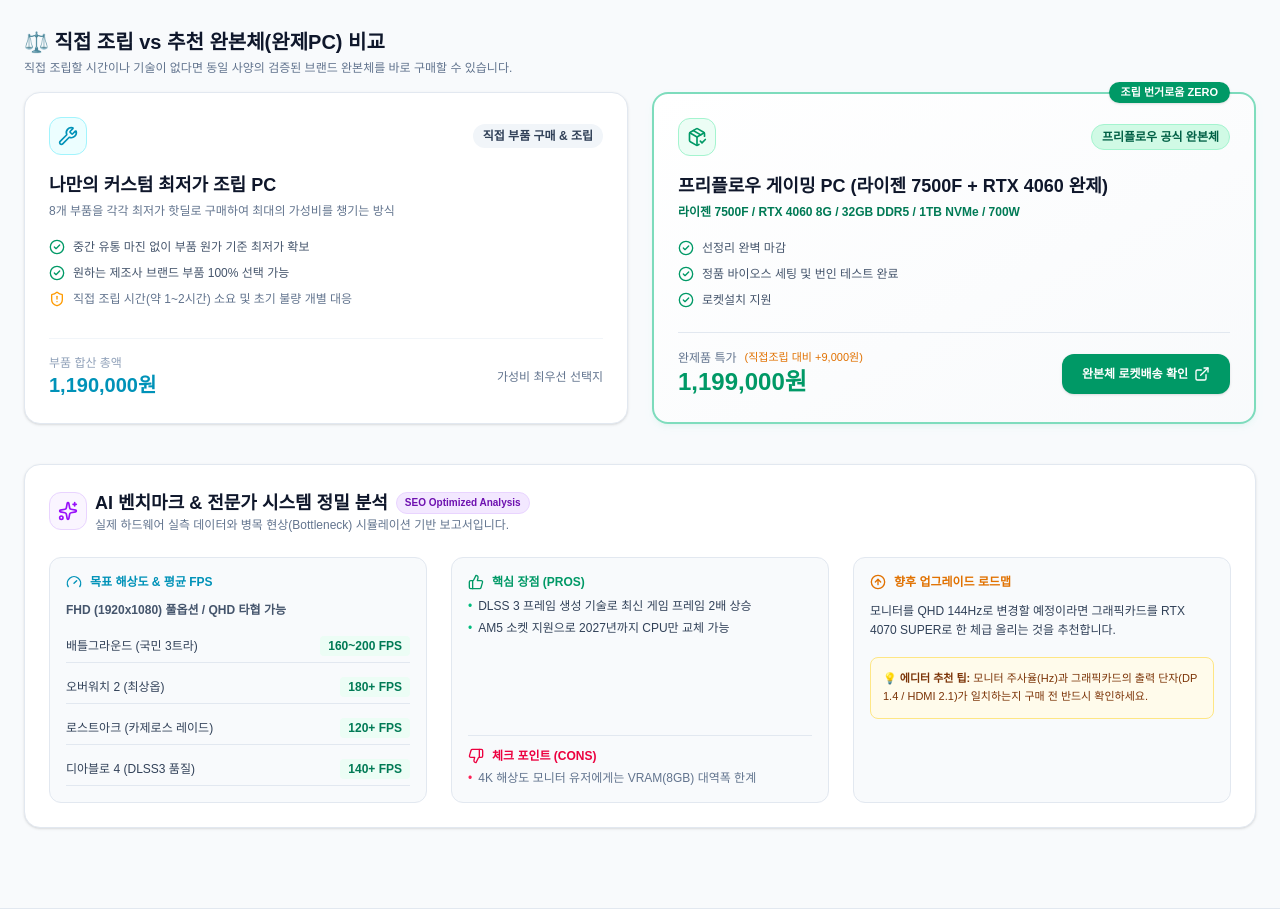
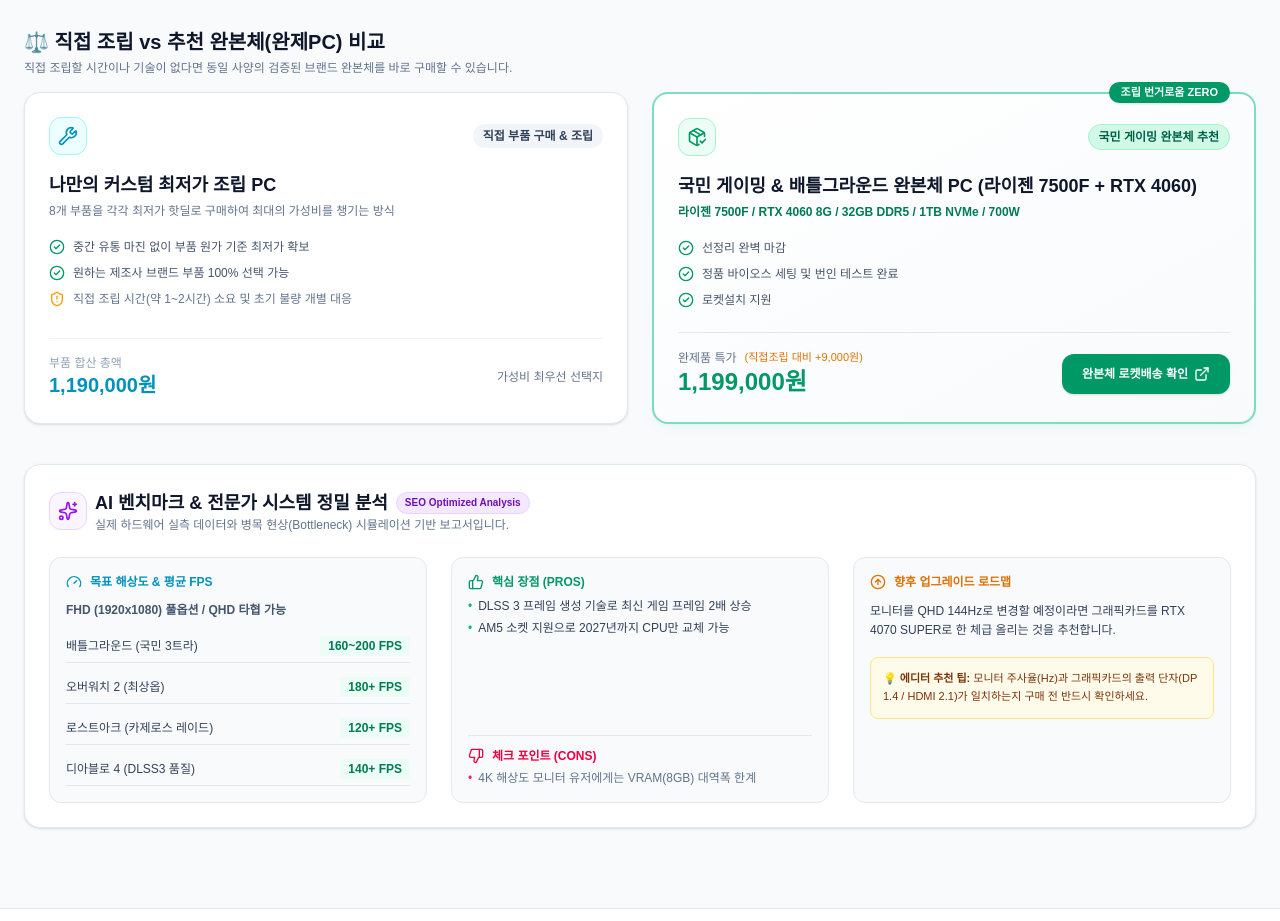
Before and after one commit to asafire777-git/pccraft, a Next.js app: page / in a window 1280 px wide. Shown: the part 2560-3481 px from the top of the page. Built offline with nearby package versions, Linux system fonts and the light colour scheme.

Commit message:
refactor: update prebuilt cards to purpose-driven and game-specific titles

```diff
--- a/components/PrebuiltComparison.tsx
+++ b/components/PrebuiltComparison.tsx
@@ -89,7 +89,7 @@
                 <PackageCheck className="w-5 h-5" />
               </span>
               <span className="text-xs font-semibold px-2.5 py-1 rounded-full bg-emerald-100 dark:bg-emerald-950/40 text-emerald-800 dark:text-emerald-300 border border-emerald-200 dark:border-emerald-800/40">
-                {prebuilt.brand} 공식 완본체
+                {prebuilt.brand} 완본체 추천
               </span>
             </div>
 
--- a/data/presets.ts
+++ b/data/presets.ts
@@ -54,8 +54,8 @@
       case: 'case-darkflash-dk200'
     },
     recommendedPrebuilt: {
-      title: '한성컴퓨터 Master T56 (라이젠 5600 + GTX 1650 완본체)',
-      brand: '한성컴퓨터',
+      title: '롤·발로란트 e스포츠 가성비 추천 완본체 PC (라이젠 5600 + GTX 1650)',
+      brand: 'e스포츠 게이밍',
       price: 599000,
       affiliateUrl: 'https://link.coupang.com/a/sample_prebuilt_entry',
       imageUrl: 'https://images.unsplash.com/photo-1587202372775-e229f172b9d7?w=500&auto=format&fit=crop&q=60',
@@ -94,8 +94,8 @@
       case: 'case-darkflash-dk200'
     },
     recommendedPrebuilt: {
-      title: '프리플로우 게이밍 PC (라이젠 7500F + RTX 4060 완제)',
-      brand: '프리플로우',
+      title: '국민 게이밍 & 배틀그라운드 완본체 PC (라이젠 7500F + RTX 4060)',
+      brand: '국민 게이밍',
       price: 1199000,
       affiliateUrl: 'https://link.coupang.com/a/sample_prebuilt_mainstream',
       imageUrl: 'https://images.unsplash.com/photo-1593640408182-31c70c8268f5?w=500&auto=format&fit=crop&q=60',
@@ -134,8 +134,8 @@
       case: 'case-aquarium-panoramic'
     },
     recommendedPrebuilt: {
-      title: '주연테크 게이밍 PC (7800X3D + RTX 4070 SUPER 파노라마 완본체)',
-      brand: '주연테크',
+      title: '스팀 AAA 대작 & QHD 종결 완본체 PC (7800X3D + RTX 4070 SUPER)',
+      brand: '하이엔드 게이밍',
       price: 2280000,
       affiliateUrl: 'https://link.coupang.com/a/sample_prebuilt_highend',
       imageUrl: 'https://images.unsplash.com/photo-1593640408182-31c70c8268f5?w=500&auto=format&fit=crop&q=60',
@@ -174,12 +174,12 @@
       case: 'case-aquarium-panoramic'
     },
     recommendedPrebuilt: {
-      title: 'ASUS ROG 게이밍 워크스테이션 (i7/i5 + RTX 4080 SUPER 완제)',
-      brand: 'ASUS ROG',
+      title: '4K UHD 플래그십 & 영상편집 워크스테이션 PC (RTX 4080 SUPER)',
+      brand: '플래그십 워크스테이션',
       price: 3390000,
       affiliateUrl: 'https://link.coupang.com/a/sample_prebuilt_flagship',
       imageUrl: 'https://images.unsplash.com/photo-1593640408182-31c70c8268f5?w=500&auto=format&fit=crop&q=60',
-      pros: ['ROG 플래그십 감성 튜닝', '골드 등급 파워와 3열 수랭 기본 적용', 'VIP 핫라인 케어'],
+      pros: ['플래그십 감성 튜닝', '골드 등급 파워와 3열 수랭 기본 적용', 'VIP 무상 케어'],
       specsSummary: '인텔 i5/i7 / RTX 4080 SUPER 16G / 32GB DDR5 / 1TB Gen4 / 850W Gold'
     },
     aiAnalysis: {
```
